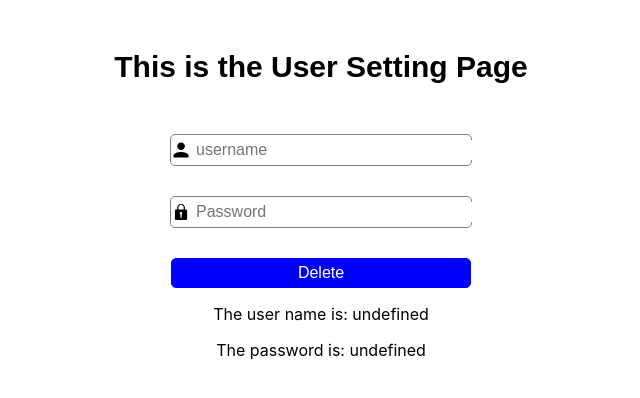
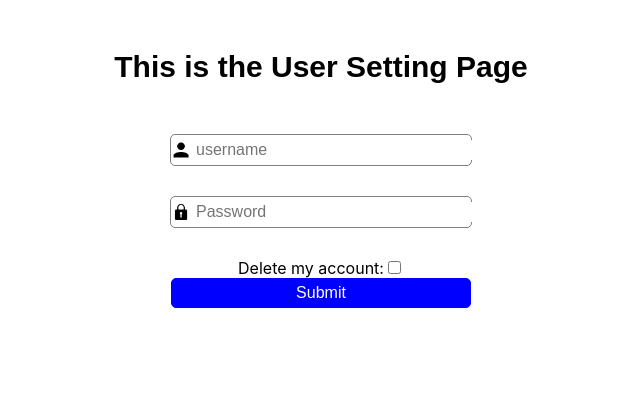
Before and after one commit to Build-Week-Donor-Management-Bountiful/Front-end, a React (Create React App) app: page /userSetting in a window 1280 px wide. Shown: the top 398 px of the page, without its empty margins (319-959 px from the left). Built offline with nearby package versions, Linux system fonts and the light colour scheme; sample sign-in values are in the browser's storage; a web font is replaced by a local one.

Commit message:
finished all crud requests. I used check instead of two submit buttons

```diff
--- a/src/actions/index.js
+++ b/src/actions/index.js
@@ -60,7 +60,7 @@ const id = localStorage.getItem('id')
 export const updateUser = (values) => dispatch => {
 
     axiosWithAuth()
-    .put(`users/${id}`, values)
+    .put(`users/${id}`, {username: values.username, password: values.password})
     .then( r => {
         dispatch({type: UPDATE_USER, payload: r.data})
         console.log("updated: ", r.data)
@@ -75,6 +75,11 @@ export const deleteUser = () => dispatch => {
 
     axiosWithAuth()
     .delete(`users/${id}`)
-    .then( r => { console.log(r.data); dispatch({type: DELETE_USER})})
+    .then( r => {
+        console.log(r.data);
+        dispatch({type: DELETE_USER})
+        localStorage.clear()
+
+    })
     .catch(error => console.log(error))
 }
--- a/src/components/UserSettingForm.js
+++ b/src/components/UserSettingForm.js
@@ -1,6 +1,6 @@
 import React, { useState, useEffect } from 'react';
 import { Link, withRouter } from 'react-router-dom';
-import { Form, withFormik } from "formik";
+import { Form, Field, withFormik } from "formik";
 import * as Yup from "yup";
 import styled from "styled-components";
 
@@ -31,6 +31,7 @@ const UserSettingForm = ({values,errors,touched,status}) => {
   const [data, setData] = useState({});
   useEffect(() => {
     status && setData(status);
+
   }, [status]);
 
   return (
@@ -48,7 +49,16 @@ const UserSettingForm = ({values,errors,touched,status}) => {
             touched={touched.password} errors={errors.password}
           />
 
-          <SubmitBtn textDisplay={"Delete"}/>
+
+          <label>
+            Delete my account:
+            <Field
+              type="checkbox"
+              name="remove"
+              checked={values.remove}
+            />
+          </label>
+          <SubmitBtn textDisplay={"Submit"}/>
 
 
 
@@ -57,11 +67,11 @@ const UserSettingForm = ({values,errors,touched,status}) => {
       {/* </FormCtrDiv> */}
 
 
-      {/* The following code is for testing purposes only */}
-      {/* comment out in customer version of the code */}
+      {/* The following code is for testing purposes only
+
       <p>{`The user name is: ${data.username}`}</p>
       <p>{`The password is: ${data.password}`}</p>
-
+     */}
 
     </>
 
@@ -74,10 +84,11 @@ const UserSettingForm = ({values,errors,touched,status}) => {
 
 const FormikUserSettingForm = withFormik({
 
-  mapPropsToValues({ username, password }) {
+  mapPropsToValues({ username, password, remove}) {
     return {
       username: username || "",
       password: password || "",
+      remove: remove || false
 
     };
   },
@@ -86,8 +97,16 @@ const FormikUserSettingForm = withFormik({
   handleSubmit(values, { props, setStatus, resetForm}) {
     resetForm();
     setStatus(values);
-    props.updateUser(values)
-    props.history.push('/home')
+
+    if (values.remove){
+      props.deleteUser()
+      props.history.push('/')
+    } else{
+
+      props.updateUser(values)
+      props.history.push('/home')
+
+    }
 
 
 
```
